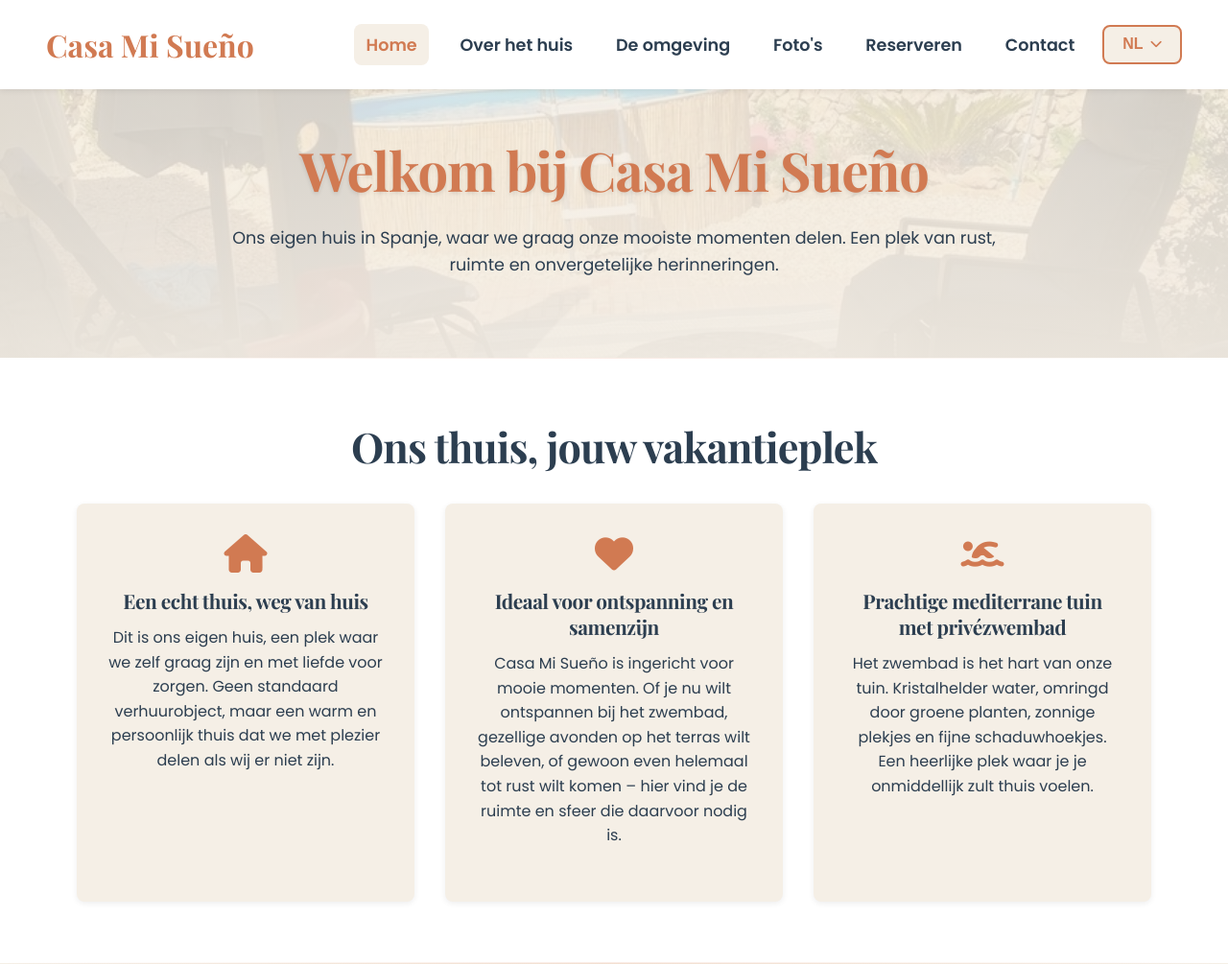
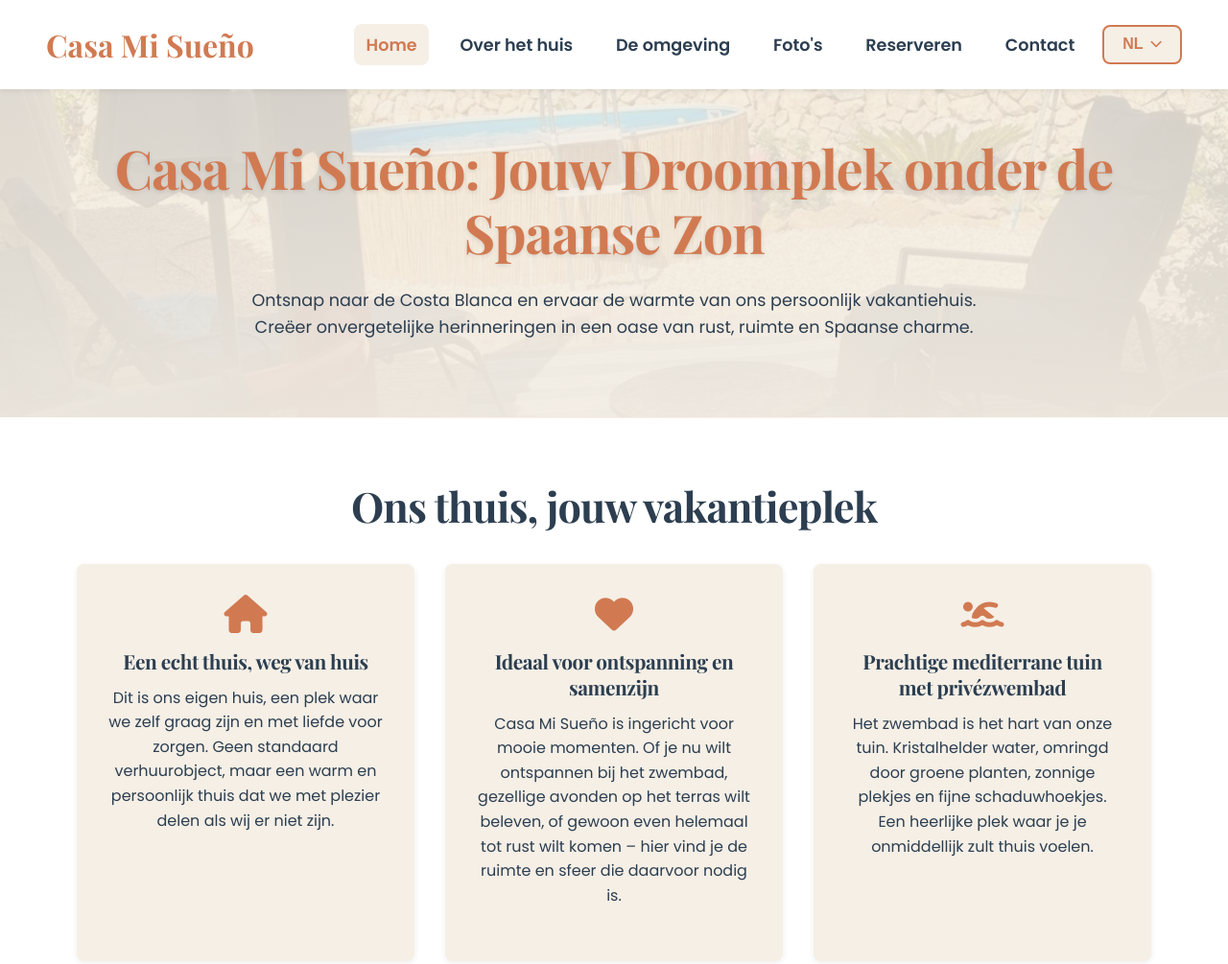
Before and after one commit to martynvhouten/casamisueno, a website: page index.html in a window 1280 px wide. Shown: the top 1005 px of the page at 96% size. Drawn offline with nearby package versions, Linux system fonts and the light colour scheme; files whose address does not match are found by name.

Commit message:
Update: Translations and index page content

```diff
--- a/index.html
+++ b/index.html
@@ -81,8 +81,8 @@
     <main id="main-content">
         <section class="hero" style="background-image: url('images/optimized/Zwembadkant_terras.jpg');">
             <div class="hero-content">
-                <h1 data-translate="home.hero.title">Welkom bij Casa Mi Sueño</h1>
-                <p data-translate="home.hero.subtitle">Ons eigen huis in Spanje, waar we graag onze mooiste momenten delen. Een plek van rust, ruimte en onvergetelijke herinneringen.</p>
+                <h1 data-translate="home.hero.title">Casa Mi Sueño: Jouw Droomplek onder de Spaanse Zon</h1>
+                <p data-translate="home.hero.subtitle">Ontsnap naar de Costa Blanca en ervaar de warmte van ons persoonlijk vakantiehuis. Creëer onvergetelijke herinneringen in een oase van rust, ruimte en Spaanse charme.</p>
             </div>
         </section>
 
--- a/js/translations.js
+++ b/js/translations.js
@@ -32,14 +32,19 @@ const translations = {
     contact: {
         hero: {
             title: {
-                nl: "Neem contact op",
-                en: "Get in touch",
-                es: "Póngase en contacto"
+                nl: "Casa Mi Sueño: Jouw Droomplek onder de Spaanse Zon",
+                en: "Casa Mi Sueño: Your Dream Escape under the Spanish Sun",
+                es: "Casa Mi Sueño: Tu Refugio Soñado bajo el Sol Español"
             },
             subtitle: {
-                nl: "We vinden het leuk om over ons huis te vertellen en helpen u graag verder met uw vragen.",
-                en: "We love to tell you about our house and are happy to help you with your questions.",
-                es: "Nos encanta contarle sobre nuestra casa y estamos encantados de ayudarle con sus preguntas."
+                nl: "Ontsnap naar de Costa Blanca en ervaar de warmte van ons persoonlijk vakantiehuis. Creëer onvergetelijke herinneringen in een oase van rust, ruimte en Spaanse charme.",
+                en: "Escape to the Costa Blanca and experience the warmth of our personal holiday home. Create unforgettable memories in an oasis of peace, space, and Spanish charm.",
+                es: "Escápate a la Costa Blanca y siente la calidez de nuestra casa de vacaciones personal. Crea recuerdos inolvidables en un oasis de paz, espacio y encanto español."
+            },
+            button: {
+                nl: "Ontdek Jouw Droomvakantie",
+                en: "Discover Your Dream Holiday",
+                es: "Descubre Tus Vacaciones Soñadas"
             }
         },
         intro: {
```
